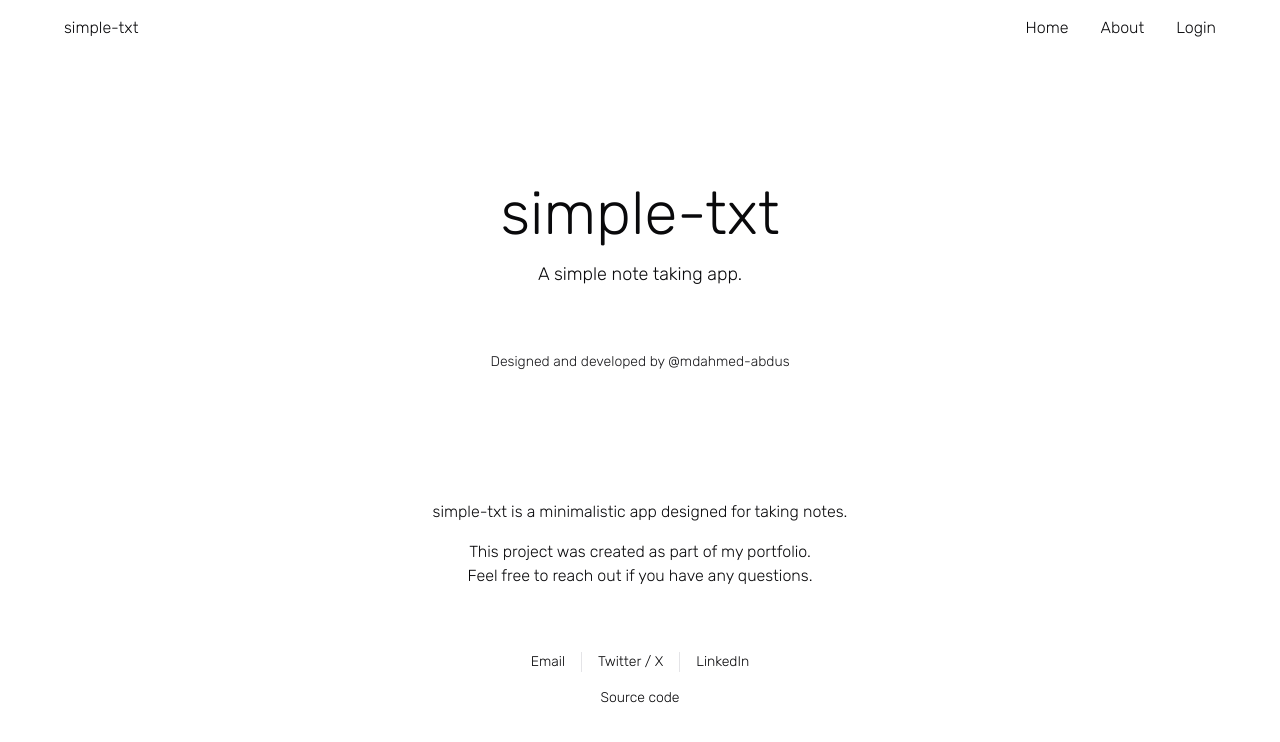
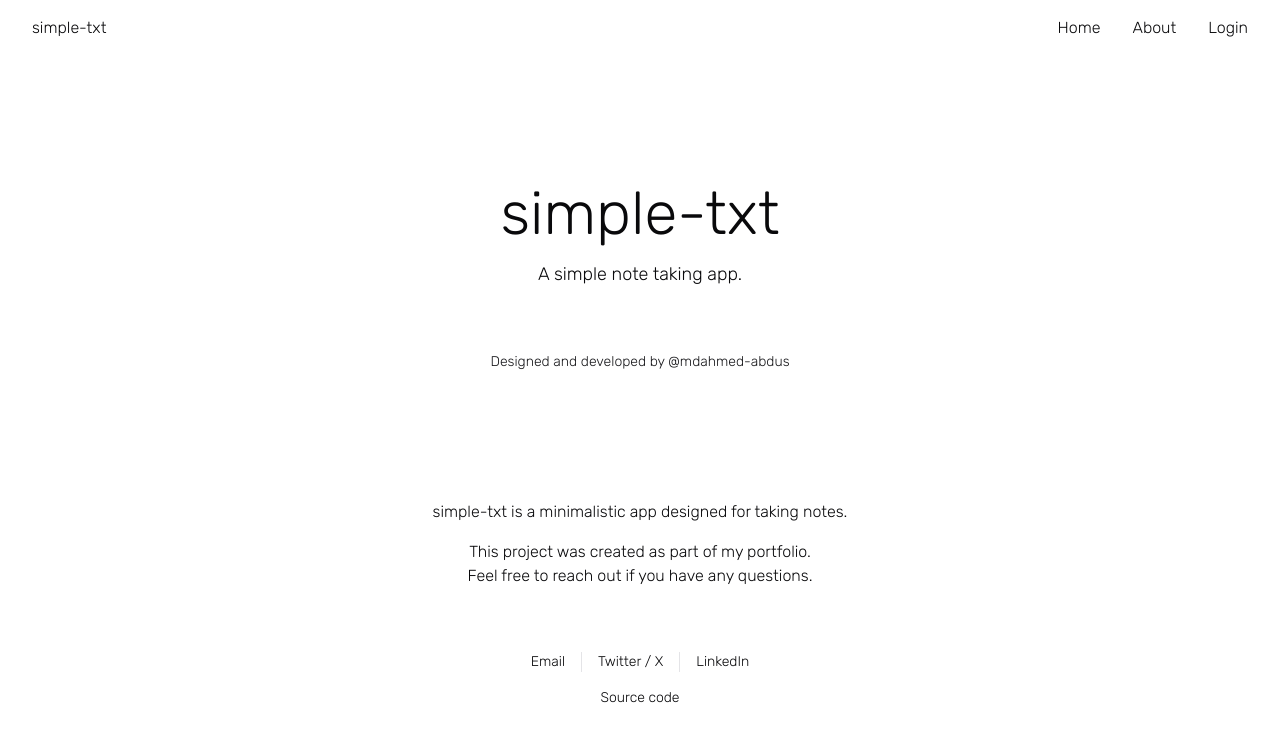
Before and after one commit to mdahmed-abdus/simple-txt, a Next.js app: page / in a window 1280 px wide. Shown: the top 742 px of the page. Built offline with nearby package versions, Linux system fonts and the light colour scheme.

Commit message:
Fix navbar padding

```diff
--- a/src/components/Navbar.tsx
+++ b/src/components/Navbar.tsx
@@ -4,7 +4,7 @@ export default function Navbar() {
   const navLinkClassName = 'hover:underline';
 
   return (
-    <nav className="container py-4 flex justify-between font-thin">
+    <nav className="py-4 flex justify-between font-thin">
       <div>
         <Link className={navLinkClassName} href="/">
           simple-txt
```
